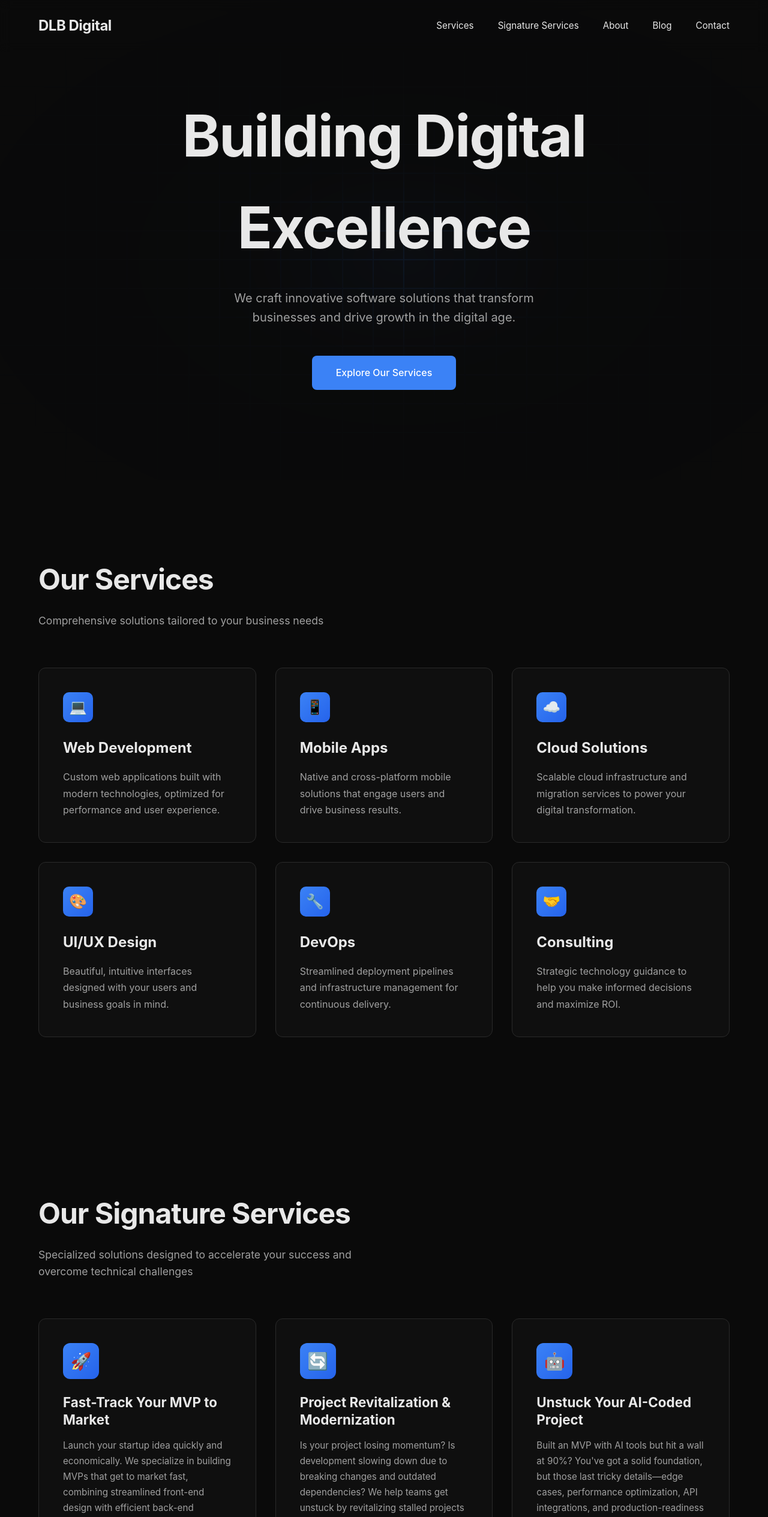
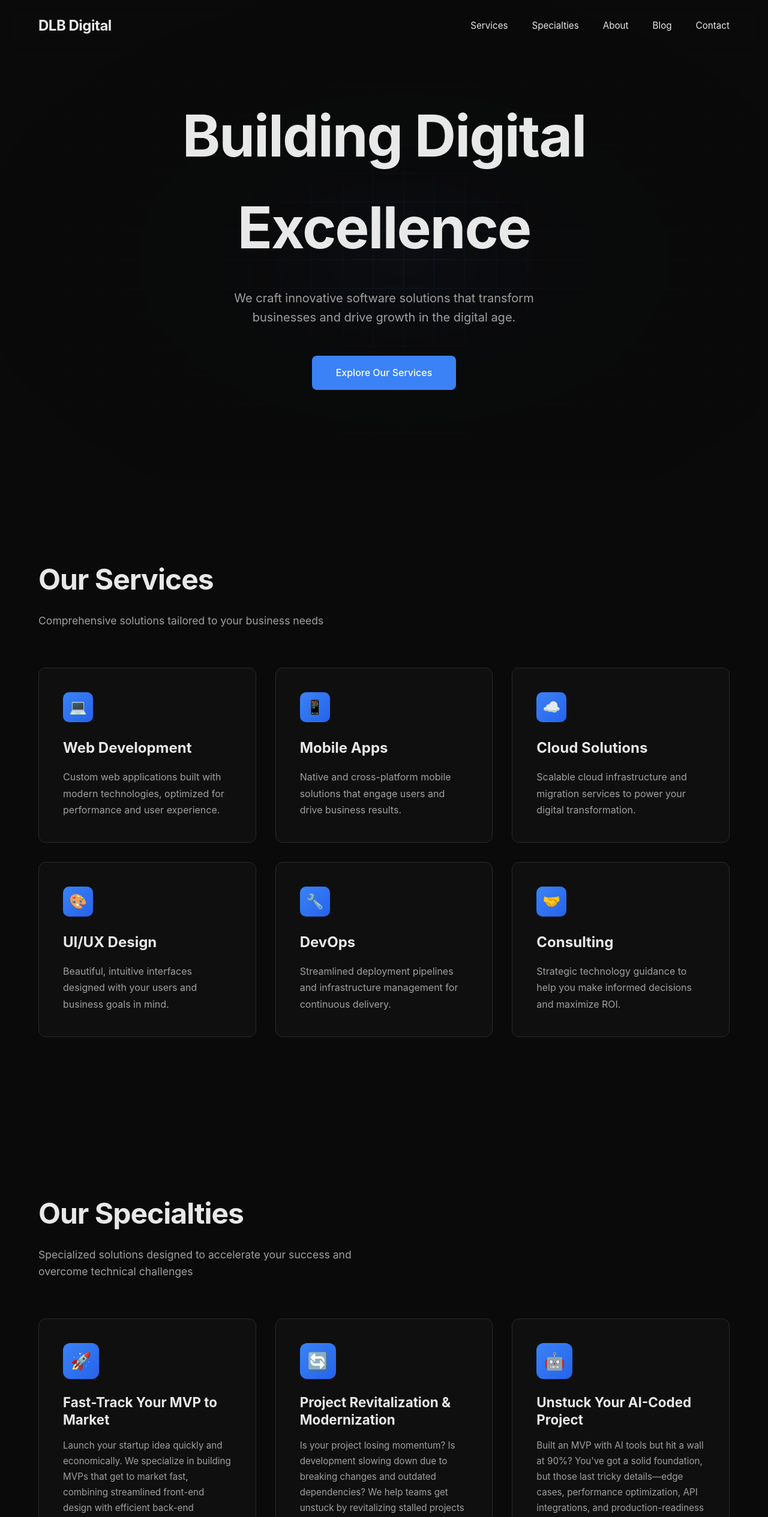
Before and after one commit to dani-beltran/dlb-digital-web, a Vue app: page / in a window 1280 px wide. Shown: the top 2529 px of the page at 60% size. Built offline with nearby package versions, Linux system fonts and the light colour scheme; no server answers.

Commit message:
feat: replace Signature Services section with Specialties section and update navigation

```diff
--- a/src/components/NavBar.vue
+++ b/src/components/NavBar.vue
@@ -12,7 +12,7 @@
     <!-- Navigation Links -->
     <ul class="nav-links" :class="{ active: isMenuOpen }">
       <li><a href="#services" @click.prevent="handleNavClick('services')">Services</a></li>
-      <li><a href="#signature-services" @click.prevent="handleNavClick('signature-services')">Signature Services</a></li>
+      <li><a href="#specialties" @click.prevent="handleNavClick('specialties')">Specialties</a></li>
       <li><a href="#about" @click.prevent="handleNavClick('about')">About</a></li>
       <li><a href="#blog" @click.prevent="handleBlogClick()">Blog</a></li>
       <li><a href="#" @click.prevent="handleContactClick">Contact</a></li>
--- a/src/components/SignatureServicesSection.vue
+++ b/src/components/SpecialtiesSection.vue
@@ -1,8 +1,8 @@
 <template>
-  <section id="signature-services">
-    <h2 class="section-title">Our Signature Services</h2>
+  <section id="specialties">
+    <h2 class="section-title">Our Specialties</h2>
     <p class="section-subtitle">Specialized solutions designed to accelerate your success and overcome technical challenges</p>
-    <div class="signature-services-grid">
+    <div class="specialties-grid">
       <div class="signature-service-card" v-for="service in signatureServices" :key="service.title">
         <div class="service-icon">{{ service.icon }}</div>
         <h3>{{ service.title }}</h3>
@@ -48,7 +48,7 @@ const signatureServices = [
 </script>
 
 <style scoped>
-.signature-services-grid {
+.specialties-grid {
   display: grid;
   grid-template-columns: repeat(auto-fit, minmax(350px, 1fr));
   gap: 2rem;
@@ -118,7 +118,7 @@ const signatureServices = [
 }
 
 @media (max-width: 768px) {
-  .signature-services-grid {
+  .specialties-grid {
     grid-template-columns: 1fr;
   }
 
--- a/src/views/HomeView.vue
+++ b/src/views/HomeView.vue
@@ -2,7 +2,7 @@
   <div id="home">
     <HeroSection />
     <ServicesSection />
-    <SignatureServicesSection />
+    <SpecialtiesSection />
     <AboutSection />
     <ContactSection @open-contact-modal="openContactModal" />
     <FooterSection />
@@ -12,7 +12,7 @@
 <script setup>
 import HeroSection from '../components/HeroSection.vue'
 import ServicesSection from '../components/ServicesSection.vue'
-import SignatureServicesSection from '../components/SignatureServicesSection.vue'
+import SpecialtiesSection from '../components/SpecialtiesSection.vue'
 import AboutSection from '../components/AboutSection.vue'
 import ContactSection from '../components/ContactSection.vue'
 import FooterSection from '../components/FooterSection.vue'
```
